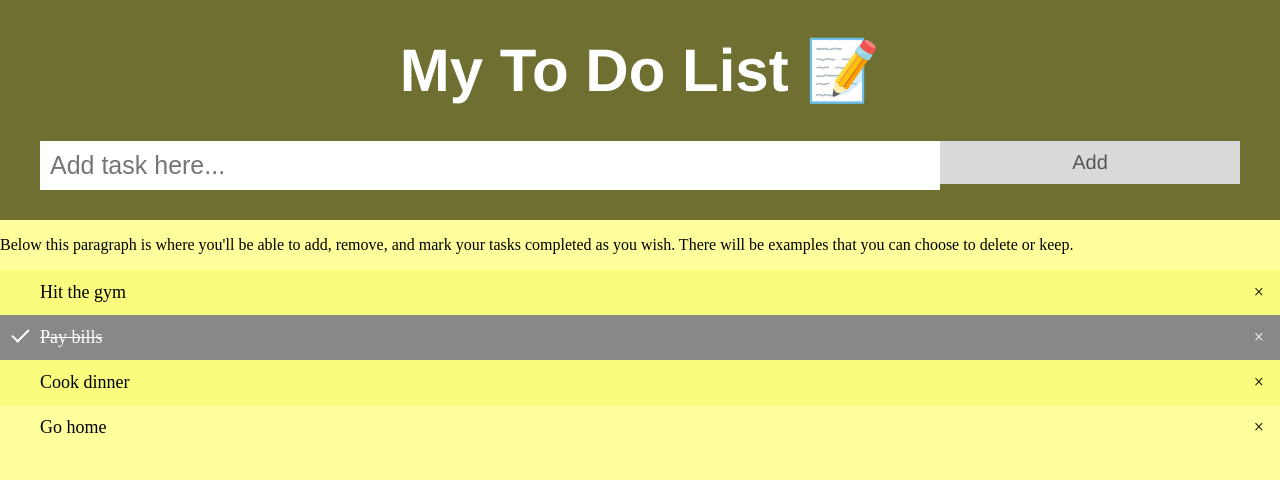
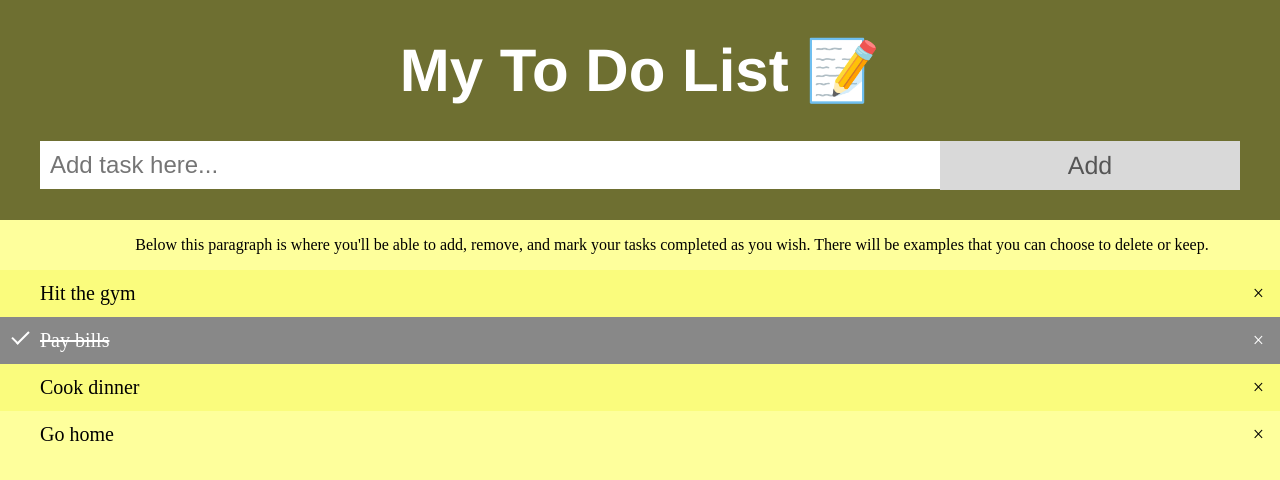
Before and after one commit to miguel-2099/To-Do-List, a plain HTML site: page index.html in a window 1280 px wide. Drawn offline with Linux system fonts and the light colour scheme.

Commit message:
CSS: Changed font sizes, for better UI and to fit.

```diff
--- a/index.css
+++ b/index.css
@@ -6,6 +6,11 @@ body {
 
 h2 {
   padding-bottom: 30px;
+}
+
+p {
+  text-align: center;
+  padding-left: 5%;
 }
 
 /* Include the padding and border in an element's total width and height */
@@ -26,7 +31,7 @@ h2 {
   padding: 12px 8px 12px 40px;
   list-style-type: none;
   background: #feff9c;
-    font-size: 18px;
+  font-size: 20px;
   transition: 0.2s;
 
   /* make the list items unselectable */
@@ -105,7 +110,7 @@ h2 {
     width: 75%;
     padding: 10px;
     float: left;
-    font-size: 25px;
+    font-size: 24px;
   }
 
   /* Style the "Add" button */
@@ -116,7 +121,7 @@ h2 {
     color: #555;
     float: left;
     text-align: center;
-    font-size: 20px;
+    font-size: 25px;
     cursor: pointer;
     transition: 0.3s;
     border-radius: 0;
```
Lines whose indentation alone changed are shown as unchanged.
